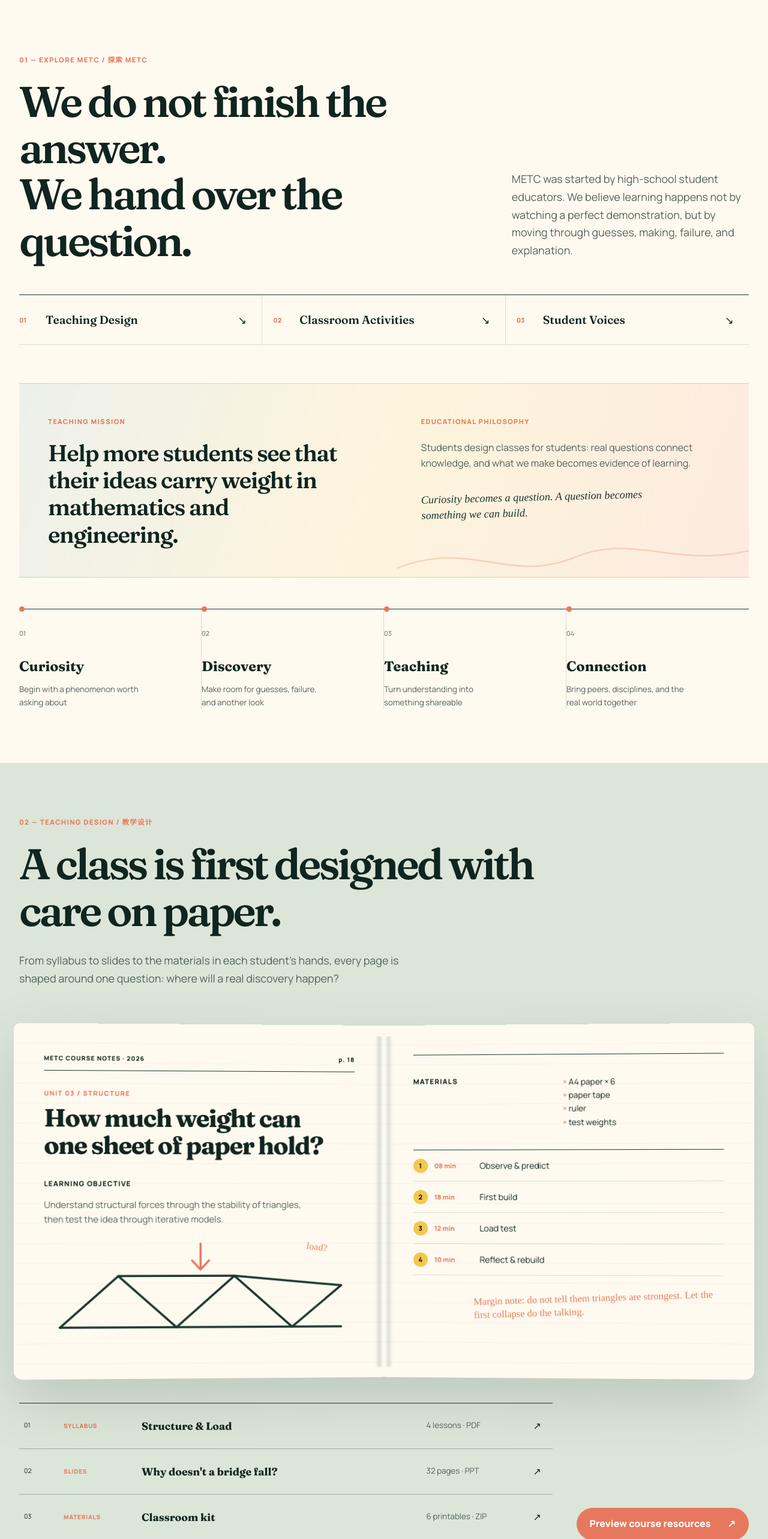
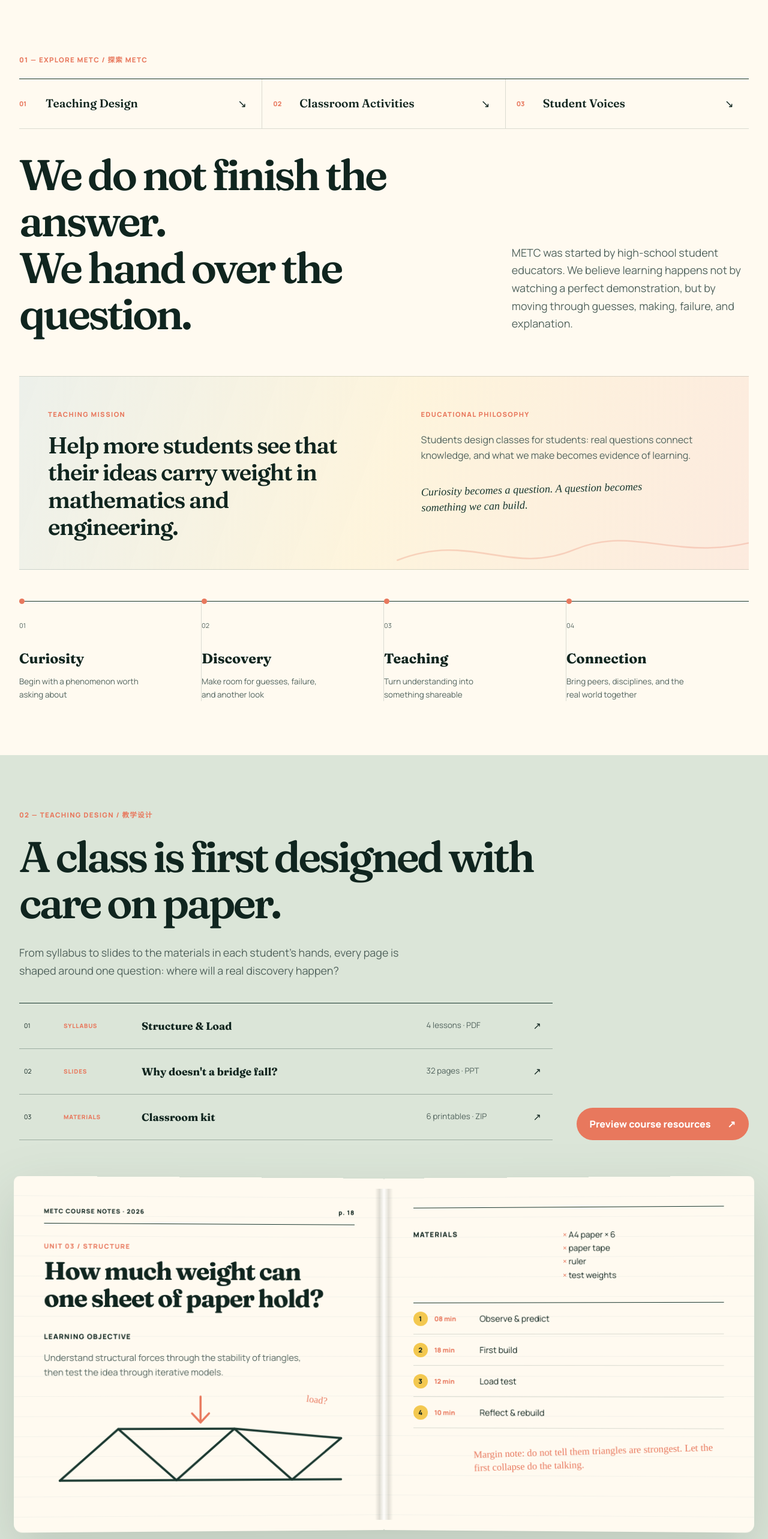
Before and after one commit to Han-chh/METC-website, a Next.js app: page / in a window 1280 px wide. Shown: the part 800-3366 px from the top of the page at 60% size. Built offline with nearby package versions, Linux system fonts and the light colour scheme.

Commit message:
fix: surface section entry actions

```diff
--- a/app/homepage.css
+++ b/app/homepage.css
@@ -248,7 +248,7 @@ button, a { -webkit-tap-highlight-color: transparent; }
 .section-intro { display: grid; grid-template-columns: minmax(0,1fr) minmax(280px,.55fr); column-gap: 8vw; align-items: end; }
 .section-intro .section-eyebrow { grid-column: 1 / -1; }
 .section-intro .section-body { margin-bottom: 8px; }
-.explore-jumps { margin-top: clamp(34px, 4vw, 54px); display: grid; grid-template-columns: repeat(3, 1fr); border-top: 1px solid var(--ink); border-bottom: 1px solid var(--rule); }
+.explore-jumps { grid-column: 1 / -1; margin: 0 0 clamp(30px, 3vw, 42px); display: grid; grid-template-columns: repeat(3, 1fr); border-top: 1px solid var(--ink); border-bottom: 1px solid var(--rule); }
 .explore-jumps a { min-height: 82px; padding: 16px 18px 16px 0; display: grid; grid-template-columns: 36px 1fr 22px; align-items: center; gap: 8px; border-right: 1px solid var(--rule); transition: background 180ms ease, padding 180ms ease, color 180ms ease; }
 .explore-jumps a + a { padding-left: 18px; }.explore-jumps a:last-child { border-right: 0; }.explore-jumps span { color: var(--coral); font-size: .68rem; font-weight: 800; }.explore-jumps strong { font-family: var(--display); font-size: clamp(1.05rem, 1.5vw, 1.35rem); font-weight: 600; }.explore-jumps i { font-style: normal; font-size: 1.1rem; }.explore-jumps a:hover { padding-bottom: 10px; color: var(--coral); background: rgba(243, 200, 79, .12); }
 .mission-spread {
@@ -316,6 +316,7 @@ button, a { -webkit-tap-highlight-color: transparent; }
 .lesson-timeline p { margin: 0; font-size: .88rem; }
 .manual-note { max-width: 410px; margin: 26px 0 0 auto; font-family: var(--accent); font-size: 1.02rem; line-height: 1.35; color: var(--coral); transform: rotate(-2deg); }
 .resource-index { margin-top: 42px; display: grid; grid-template-columns: 1fr auto; gap: 40px; align-items: end; }
+.resource-index-top { margin-top: clamp(30px, 3vw, 42px); }
 .resource-list { border-top: 1px solid var(--ink); }
 .resource-list button { width: 100%; min-height: 76px; padding: 0 8px; display: grid; grid-template-columns: 48px 112px 1fr 160px 24px; gap: 18px; align-items: center; text-align: left; border-bottom: 1px solid rgba(25,55,47,.32); background: transparent; cursor: pointer; transition: padding 180ms ease, background 180ms ease; }
 .resource-list button:hover { padding-left: 16px; background: rgba(255,255,255,.24); }
@@ -329,7 +330,9 @@ button, a { -webkit-tap-highlight-color: transparent; }
 .activity-section { background: var(--ink-deep); color: var(--chalk); overflow: hidden; }
 .activity-intro { display: grid; grid-template-columns: 1fr minmax(280px,.48fr); column-gap: 10vw; align-items: end; }
 .activity-intro .section-eyebrow { grid-column: 1 / -1; color: var(--sun); }
-.activity-intro .section-body { color: rgba(255,247,219,.68); margin-bottom: 8px; }
+.activity-intro .section-body { color: rgba(255,247,219,.68); margin: 0; }
+.section-action-copy { align-self: end; }
+.section-entry-button { margin-top: 24px; }
 .classroom-stage { position: relative; margin: clamp(46px,5vw,64px) 0 0; }
 .classroom-photo-wrap { position: relative; overflow: hidden; border-radius: 3px; }
 .classroom-photo-wrap::after { content: ""; position: absolute; inset: 0; box-shadow: inset 0 0 0 1px rgba(255,255,255,.18); pointer-events: none; }
@@ -341,7 +344,7 @@ button, a { -webkit-tap-highlight-color: transparent; }
 .photo-arrow { position: absolute; width: 170px; right: -54px; top: -52px; overflow: visible; }
 .photo-arrow path { fill: none; stroke: var(--coral); stroke-width: 4; stroke-linecap: round; stroke-linejoin: round; }
 .student-work-index { margin-top: 54px; }
-.work-index-heading { padding-bottom: 22px; display: flex; justify-content: space-between; align-items: end; border-bottom: 1px solid rgba(255,255,255,.28); }
+.work-index-heading { padding-bottom: 16px; display: flex; align-items: end; border-bottom: 1px solid rgba(255,255,255,.28); }
 .work-index-heading > p { margin: 0; color: var(--sun); font-size: .72rem; font-weight: 800; letter-spacing: .11em; text-transform: uppercase; }
 .light-link { color: var(--chalk); }
 .project-rows button { width: 100%; min-height: 92px; padding: 16px 0; display: grid; grid-template-columns: 58px 180px 1.1fr 1fr 28px; align-items: center; gap: 24px; border-bottom: 1px solid rgba(255,255,255,.2); background: transparent; color: inherit; text-align: left; cursor: pointer; }
@@ -453,8 +456,8 @@ button, a { -webkit-tap-highlight-color: transparent; }
   .section-pad { padding: 64px 0; scroll-margin-top: 98px; }
   .section-title { font-size: clamp(2.45rem, 11.5vw, 4rem); }
   .section-intro, .activity-intro { grid-template-columns: 1fr; gap: 0; }
-  .section-intro .section-body, .activity-intro .section-body { margin-top: 26px; }
-  .explore-jumps { grid-template-columns: 1fr; margin-top: 34px; }.explore-jumps a, .explore-jumps a + a { min-height: 58px; padding: 10px 0; border-right: 0; border-bottom: 1px solid var(--rule); }.explore-jumps a:last-child { border-bottom: 0; }.explore-jumps strong { font-size: 1.05rem; }
+  .section-intro .section-body { margin-top: 26px; }.activity-intro .section-body { margin-top: 0; }
+  .explore-jumps { grid-template-columns: 1fr; margin-bottom: 30px; }.explore-jumps a, .explore-jumps a + a { min-height: 58px; padding: 10px 0; border-right: 0; border-bottom: 1px solid var(--rule); }.explore-jumps a:last-child { border-bottom: 0; }.explore-jumps strong { font-size: 1.05rem; }
   .mission-spread { margin-top: 42px; padding: 30px 24px; grid-template-columns: 1fr; gap: 36px; }
   .mission-pencil-line { width: 92%; right: -24%; bottom: -2%; }
   .principle-line { margin-top: 42px; grid-template-columns: 1fr 1fr; row-gap: 32px; }
@@ -467,7 +470,7 @@ button, a { -webkit-tap-highlight-color: transparent; }
   .manual-page-left, .manual-page-right { border-radius: 7px; transform: none; }
   .manual-page-right { margin-top: 10px; }
   .materials-list { grid-template-columns: 1fr; gap: 16px; }
-  .resource-index { margin-top: 34px; gap: 28px; }
+  .resource-index { margin-top: 34px; gap: 28px; }.resource-index-top { margin-top: 34px; }
   .resource-list button { min-height: 86px; grid-template-columns: 36px 1fr 20px; gap: 7px 12px; }
   .resource-type { grid-column: 2; }
   .resource-list strong { grid-column: 2; }
@@ -481,7 +484,6 @@ button, a { -webkit-tap-highlight-color: transparent; }
   .photo-arrow { display: none; }
   .student-work-index { margin-top: 46px; }
   .work-index-heading { align-items: start; gap: 20px; }
-  .work-index-heading .text-link { text-align: left; }
   .project-rows button { padding: 28px 0; grid-template-columns: 40px 1fr 22px; gap: 9px 14px; }
   .project-letter { grid-row: 1 / 4; width: 34px; height: 34px; }
   .project-rows small, .project-rows h3, .project-rows p { grid-column: 2; }
--- a/components/homepage/archive-section.tsx
+++ b/components/homepage/archive-section.tsx
@@ -16,6 +16,21 @@ export function TeachingSection({ language, onDemoClick }: TeachingSectionProps)
           <p className="section-eyebrow">{teaching.eyebrow}</p>
           <h2 className="section-title">{teaching.title}</h2>
           <p className="section-body">{teaching.body}</p>
+        </div>
+
+        <div className="resource-index resource-index-top reveal">
+          <div className="resource-list">
+            {teaching.resources.map((resource, index) => (
+              <button type="button" onClick={onDemoClick} key={resource.type}>
+                <span className="resource-number">0{index + 1}</span>
+                <span className="resource-type">{resource.type}</span>
+                <strong>{resource.title}</strong>
+                <small>{resource.detail}</small>
+                <i aria-hidden="true">↗</i>
+              </button>
+            ))}
+          </div>
+          <button type="button" className="button button-coral" onClick={onDemoClick}>{teaching.demoCta}<span>↗</span></button>
         </div>
 
         <div className="course-manual reveal">
@@ -53,20 +68,6 @@ export function TeachingSection({ language, onDemoClick }: TeachingSectionProps)
           </div>
         </div>
 
-        <div className="resource-index reveal">
-          <div className="resource-list">
-            {teaching.resources.map((resource, index) => (
-              <button type="button" onClick={onDemoClick} key={resource.type}>
-                <span className="resource-number">0{index + 1}</span>
-                <span className="resource-type">{resource.type}</span>
-                <strong>{resource.title}</strong>
-                <small>{resource.detail}</small>
-                <i aria-hidden="true">↗</i>
-              </button>
-            ))}
-          </div>
-          <button type="button" className="button button-coral" onClick={onDemoClick}>{teaching.demoCta}<span>↗</span></button>
-        </div>
       </div>
     </section>
   );
--- a/components/homepage/explore-section.tsx
+++ b/components/homepage/explore-section.tsx
@@ -11,11 +11,7 @@ export function ExploreSection({ language }: ExploreSectionProps) {
       <div className="section-shell">
         <div className="section-intro reveal">
           <p className="section-eyebrow">{explore.eyebrow}</p>
-          <h2 className="section-title preserve-lines">{explore.title}</h2>
-          <p className="section-body">{explore.body}</p>
-        </div>
-
-        <nav className="explore-jumps reveal" aria-label="Explore METC sections">
+          <nav className="explore-jumps" aria-label="Explore METC sections">
             {[
               { id: "teaching", number: "01", label: language === "zh" ? "教学设计" : "Teaching Design" },
               { id: "activities", number: "02", label: language === "zh" ? "课堂活动" : "Classroom Activities" },
@@ -26,6 +22,9 @@ export function ExploreSection({ language }: ExploreSectionProps) {
               </a>
             ))}
           </nav>
+          <h2 className="section-title preserve-lines">{explore.title}</h2>
+          <p className="section-body">{explore.body}</p>
+        </div>
 
         <div className="mission-spread reveal">
           <div className="mission-statement">
--- a/components/homepage/works-section.tsx
+++ b/components/homepage/works-section.tsx
@@ -17,7 +17,12 @@ export function ActivitySection({ language, onDemoClick }: ActivitySectionProps)
         <div className="activity-intro reveal">
           <p className="section-eyebrow">{activities.eyebrow}</p>
           <h2 className="section-title preserve-lines">{activities.title}</h2>
-          <p className="section-body">{activities.body}</p>
+          <div className="section-action-copy">
+            <p className="section-body">{activities.body}</p>
+            <button type="button" className="button button-coral section-entry-button" onClick={onDemoClick}>
+              {activities.demoCta}<span>↗</span>
+            </button>
+          </div>
         </div>
 
         <figure className="classroom-stage reveal">
@@ -33,7 +38,6 @@ export function ActivitySection({ language, onDemoClick }: ActivitySectionProps)
         <div className="student-work-index reveal">
           <div className="work-index-heading">
             <p>{activities.projectLabel}</p>
-            <button type="button" className="text-link light-link" onClick={onDemoClick}>{activities.demoCta}<span>→</span></button>
           </div>
           <div className="project-rows">
             {activities.projects.map((project) => (
```
Also changed, not shown: 1 other file (tests, documents, lock files or other folders). Lines whose indentation alone changed are shown as unchanged.
